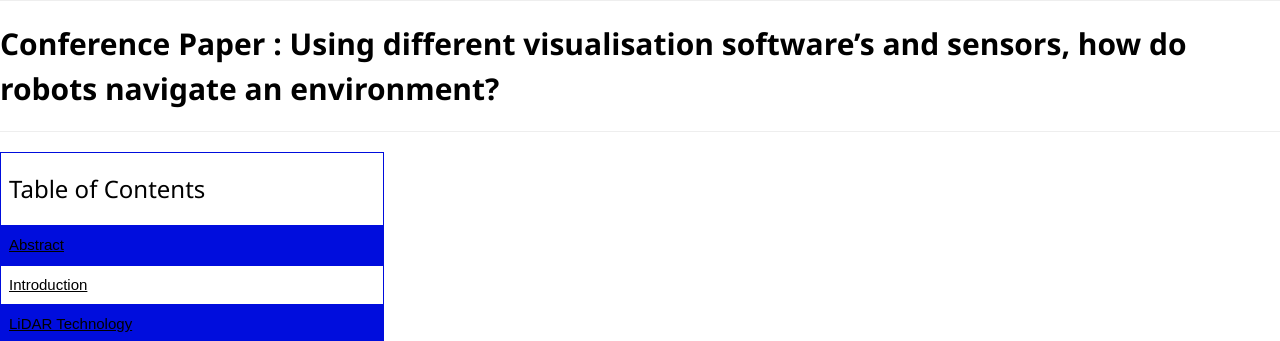
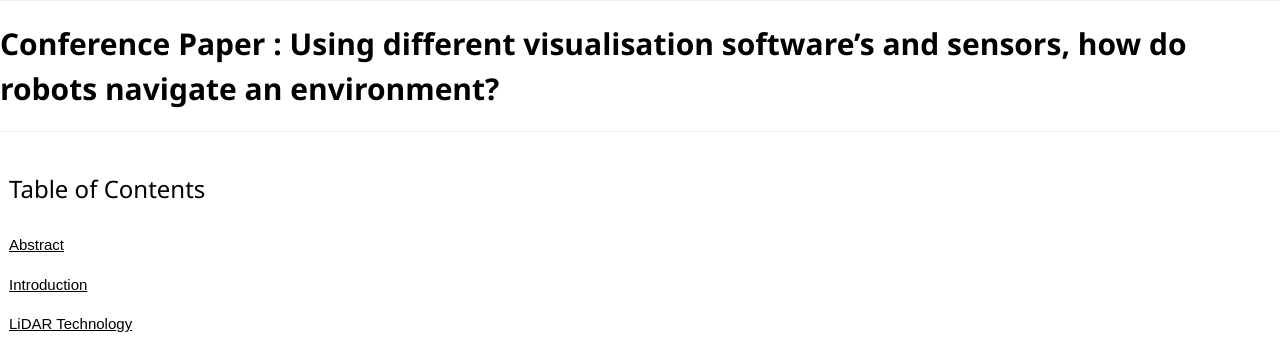
Before and after one commit to FEPSFY6859142/FY6859142, a plain HTML site: page index.html in a window 1280 px wide. Shown: the part 439-780 px from the top of the page. Drawn offline with nearby package versions, Linux system fonts and the light colour scheme.

Commit message:
Update index.html

```diff
--- a/index.html
+++ b/index.html
@@ -21,12 +21,12 @@
       width: 30%;
     }
     td, th {
-      border: 1px solid #000ddd;
+      border: 1px solid #ffffff;
       text-align: left;
       padding: 8px;
     }
     tr:nth-child(even) {
-      background-color: #000ddd;
+      background-color: #ffffff;
     }
   </style>
   <style>
@@ -69,7 +69,6 @@
 </p>
  <hr>
 <h3 id="Introduction">Introduction</h3>
-
     <pre id="Introduction_Text">
       <p>
     Visualisation is a key part of a robot’s ability to be self-autonomous which allows for independent movement and analysis of an environment. This is done
@@ -78,7 +77,6 @@
     measurements can allow for the robot to move more accurately in an environment and reduce the risk of damage to the robot from collisions. </p>
     </pre>
   <h3 id="LiDAR">LiDAR Technology</h3>
-
     <pre id="LiDAR_Text">
       <p>
     LiDAR is a technique used for tracking the distance between the sensor and an object in front of it by using the reflection of electromagnetic waves to pinpoint
@@ -89,9 +87,7 @@
     which is difficult for an operator to read and act on. This shows that LiDAR is better suited for autonomous machines due to it retrieving data which is
     difficult for a human operator to understand.</p>
     </pre>
-
 <h3 id="SLAM">SLAM and VSLAM</h3>
-
   <pre id="SLAM_Text">
     <p>
     SLAM “involves a system that simultaneously completes the positioning of the mobile robot itself and the map construction of the surrounding environment without
@@ -103,13 +99,11 @@
     solved through algorithms to undo this distortion shown in figure 2 below <a href = "#7">(Visual SLAM: The Basics, 2020)</a> this is done using a distortion grid which makes the
     image clearer and easier to produce key points and other estimations such as depth estimation. </p>
   </pre>
-
   <img src="KeyPoint.png" alt="Figure 1" width"800" height="500">
   <h4>Figure 1</h4>
   <img src="Distortion.png" alt="Figure 2" width "800" Height = "500">
   <h4>Figure 2</h4>
   <h3 id="Importance">Importance of 3D Visualisation</h3>
-
   <pre id= "Importance_Text">
     <p>
     3d visualization is key to allowing for robots to act autonomously due to it allowing for the robot to process its environment around it without the aid of an
@@ -118,7 +112,6 @@
     this is key when a human is unable to see in an environment. Visualisation software is key to the navigation of unknown environments where humans cannot
     travel and in which there needs to be a response where human involvement is dangerous or impossible for a human to achieve. </p>
   </pre>
-
   <h3 id="Software">Software Applications</h3>
   <pre id = "Software_Text">
     <p>
@@ -146,7 +139,6 @@
     and LiDAR to give a 3d view of obstacles. Software such as YOLO is also key in simplifying the processes by which the code understands its environment
     while using occlusion to predict the position of obstacles before it can be written.</p>
     </pre>
-
 
   <h3 id="References">References</h3>
   <p class= "ex1">
```
